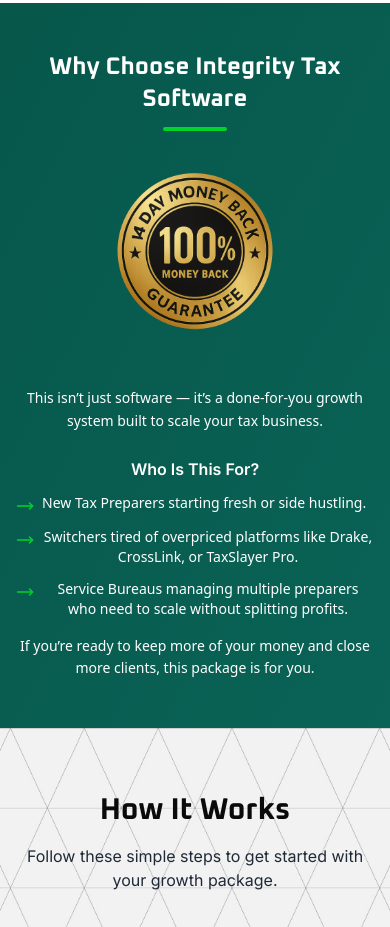
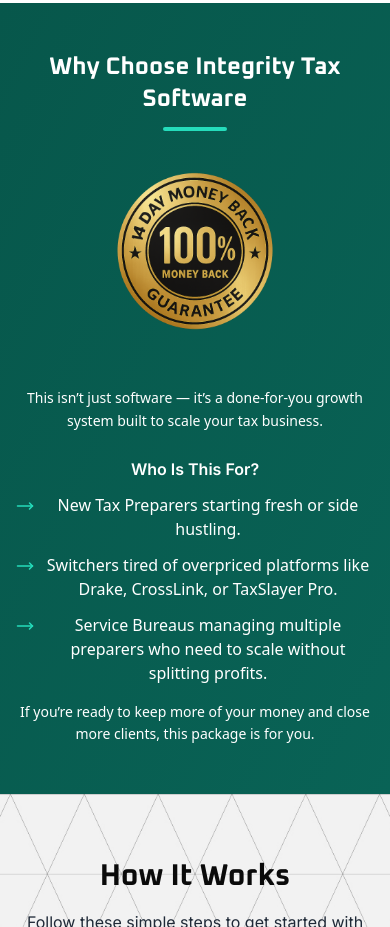
Before and after one commit to marjan-ahmed/integrity-tax-software, a Next.js app: page / in a window 390 px wide. Shown: the part 780-1707 px from the top of the page. Built offline with nearby package versions, Linux system fonts and the light colour scheme.

Commit message:
refactor: update color of highlights and adjust text sizes for improved readability

```diff
--- a/app/page.tsx
+++ b/app/page.tsx
@@ -115,7 +115,7 @@
   <motion.div className="text-center mb-8 sm:mb-12" variants={fade}>
     <h2 className="inline-block font-oxanium text-2xl sm:text-3xl md:text-4xl font-bold">
       Why Choose Integrity Tax Software
-      <span className="block w-16 sm:w-20 h-1 rounded-full bg-[#00D42A] mx-auto mt-3"></span>
+      <span className="block w-16 sm:w-20 h-1 rounded-full bg-[#25dcbb] mx-auto mt-3"></span>
     </h2>
   </motion.div>
 
@@ -137,21 +137,21 @@
         This isn’t just software — it’s a done-for-you growth system built to scale your tax business.
       </p>
 
-      <p className="mt-6 text-base sm:text-lg md:text-xl font-semibold font-inter">
+      <p className="mt-6 text-md sm:text-lg md:text-xl font-semibold font-inter">
         Who Is This For?
       </p>
 
-      <ul className="mt-3 space-y-3 sm:space-y-4 text-sm sm:text-base md:text-lg">
+      <ul className="mt-3 space-y-3 sm:space-y-4 text-base sm:text-base md:text-lg">
         <li className="flex items-start gap-2">
-          <MoveRight className="mt-1 shrink-0 text-[#00D42A]" size={18} />
+          <MoveRight className="mt-1 shrink-0 text-[#25dcbb]" size={18} />
           <span>New Tax Preparers starting fresh or side hustling.</span>
         </li>
         <li className="flex items-start gap-2">
-          <MoveRight className="mt-1 shrink-0 text-[#00D42A]" size={18} />
+          <MoveRight className="mt-1 shrink-0 text-[#25dcbb]" size={18} />
           <span>Switchers tired of overpriced platforms like Drake, CrossLink, or TaxSlayer Pro.</span>
         </li>
         <li className="flex items-start gap-2">
-          <MoveRight className="mt-1 shrink-0 text-[#00D42A]" size={18} />
+          <MoveRight className="mt-1 shrink-0 text-[#25dcbb]" size={18} />
           <span>Service Bureaus managing multiple preparers who need to scale without splitting profits.</span>
         </li>
       </ul>
```
